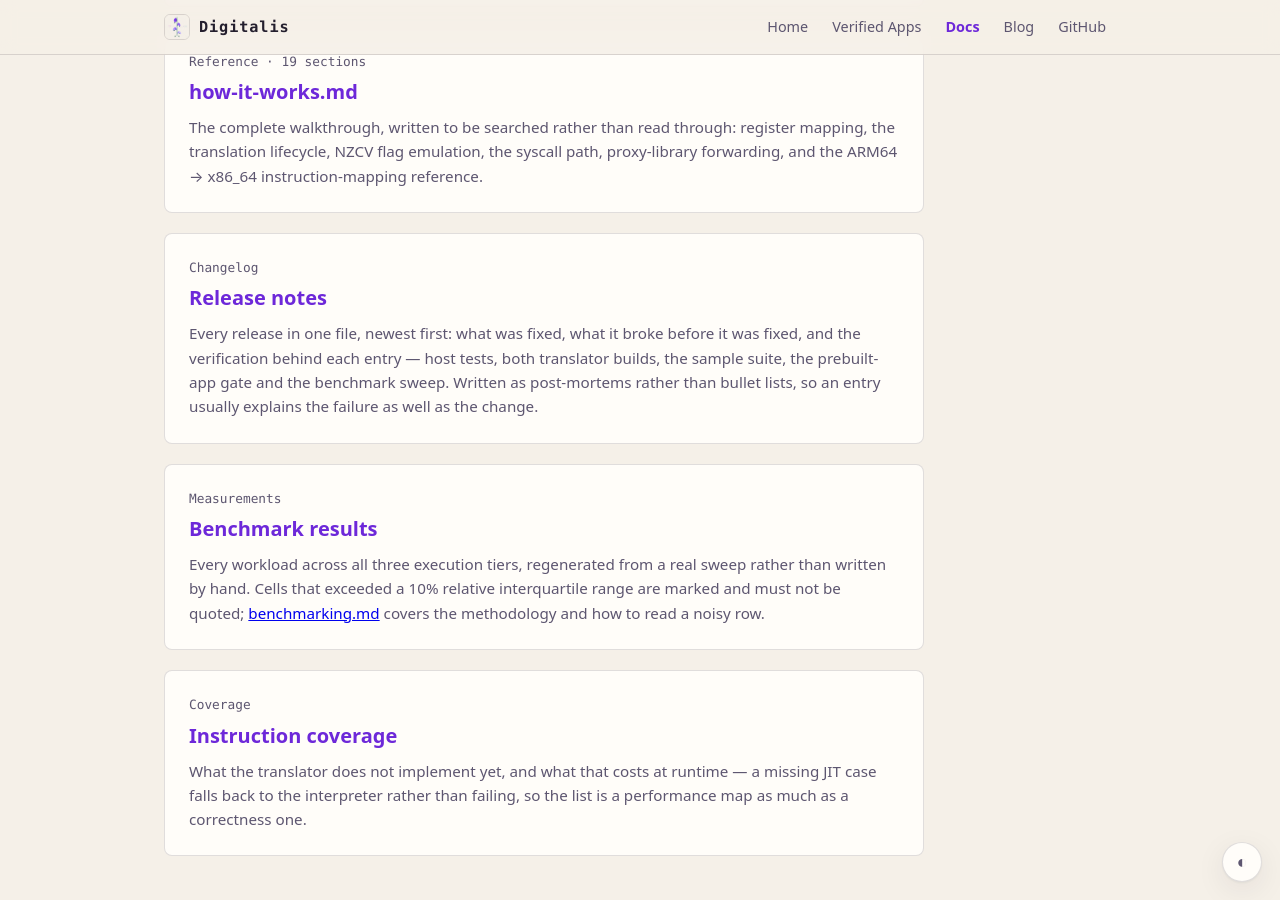
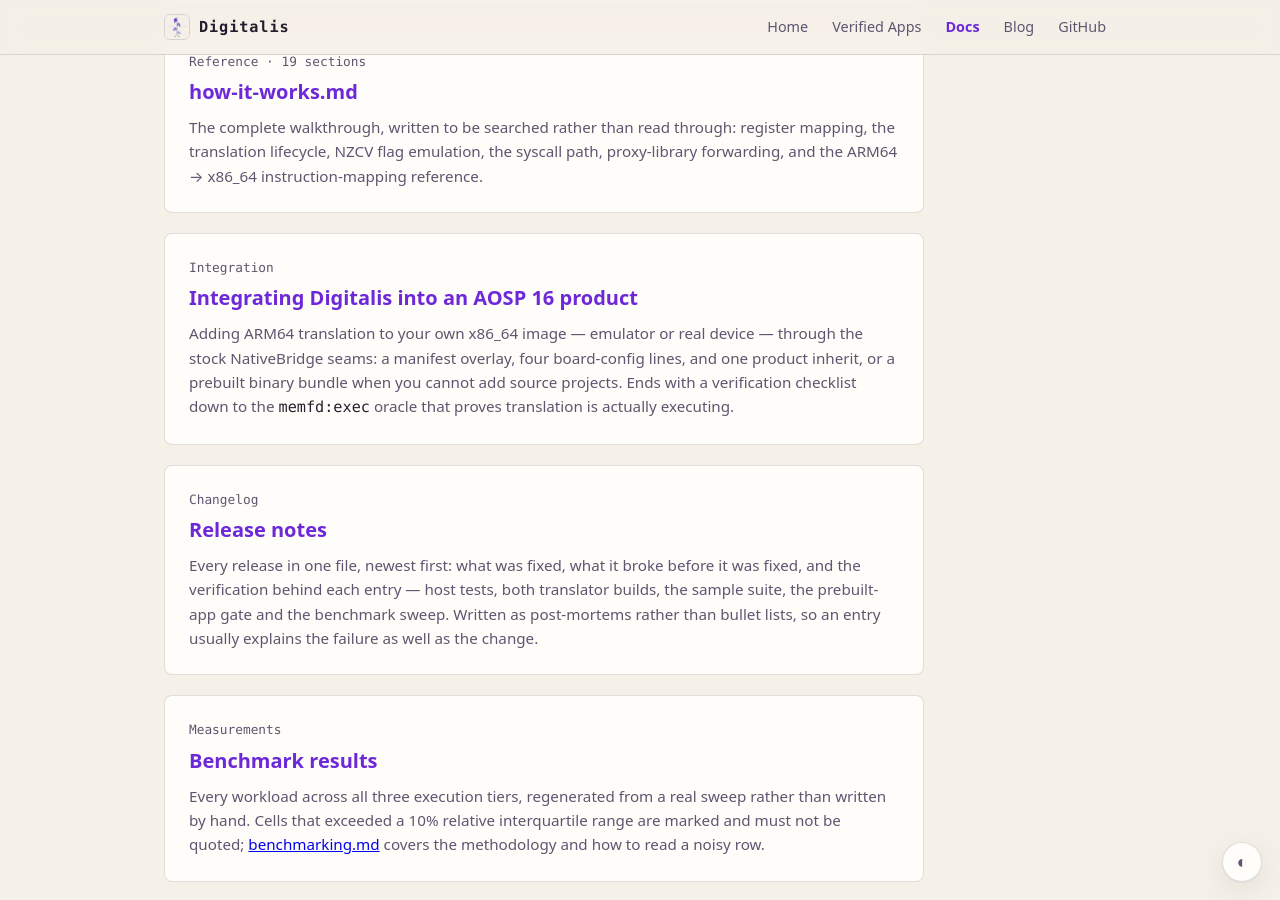
Before and after one commit to DigitalisX64/digitalisx64.github.io, a Jekyll site: the page built from docs.html, in a window 1280 px wide and 900 px high, scrolled down 506 px. Built offline with Jekyll 4.4.1, drawn with Linux system fonts in a browser that asks for light colours.

Commit message:
docs: link the AOSP 16 integration guide
New card for integrating-digitalis.md — manifest overlay, board config,
product inherit, the prebuilt-bundle route, and the verification
checklist for emulator and real-device targets.

```diff
--- a/docs.html
+++ b/docs.html
@@ -27,6 +27,11 @@ permalink: /docs.html
           <p class="post-card-excerpt">The complete walkthrough, written to be searched rather than read through: register mapping, the translation lifecycle, NZCV flag emulation, the syscall path, proxy-library forwarding, and the ARM64 &rarr; x86_64 instruction-mapping reference.</p>
         </li>
         <li class="post-card">
+          <p class="post-card-meta">Integration</p>
+          <h2 class="post-card-title"><a href="https://github.com/DigitalisX64/digitalis/blob/android-latest-release/docs/integrating-digitalis.md" target="_blank" rel="noopener">Integrating Digitalis into an AOSP&nbsp;16 product</a></h2>
+          <p class="post-card-excerpt">Adding ARM64 translation to your own x86_64 image &mdash; emulator or real device &mdash; through the stock NativeBridge seams: a manifest overlay, four board-config lines, and one product inherit, or a prebuilt binary bundle when you cannot add source projects. Ends with a verification checklist down to the <code>memfd:exec</code> oracle that proves translation is actually executing.</p>
+        </li>
+        <li class="post-card">
           <p class="post-card-meta">Changelog</p>
           <h2 class="post-card-title"><a href="https://github.com/DigitalisX64/digitalis/blob/android-latest-release/docs/RELEASE_NOTES.md" target="_blank" rel="noopener">Release notes</a></h2>
           <p class="post-card-excerpt">Every release in one file, newest first: what was fixed, what it broke before it was fixed, and the verification behind each entry &mdash; host tests, both translator builds, the sample suite, the prebuilt-app gate and the benchmark sweep. Written as post-mortems rather than bullet lists, so an entry usually explains the failure as well as the change.</p>
```
